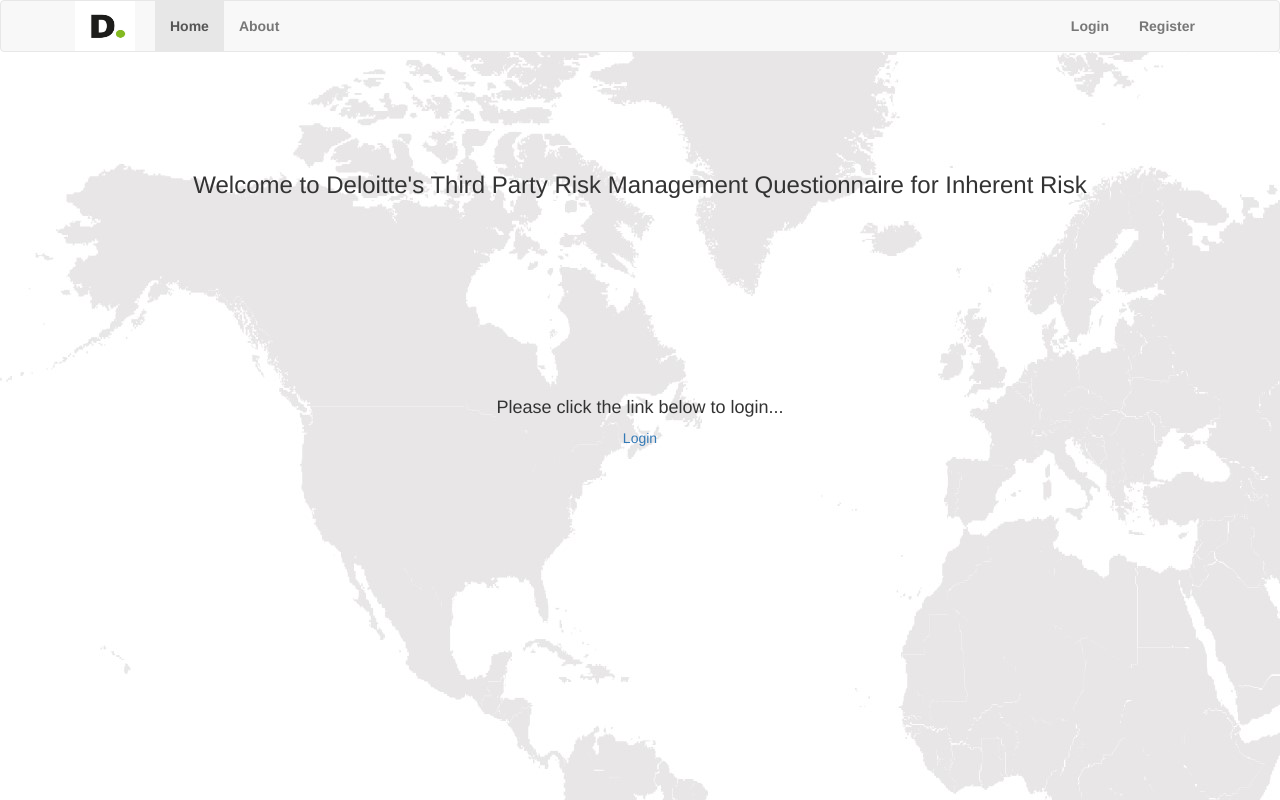
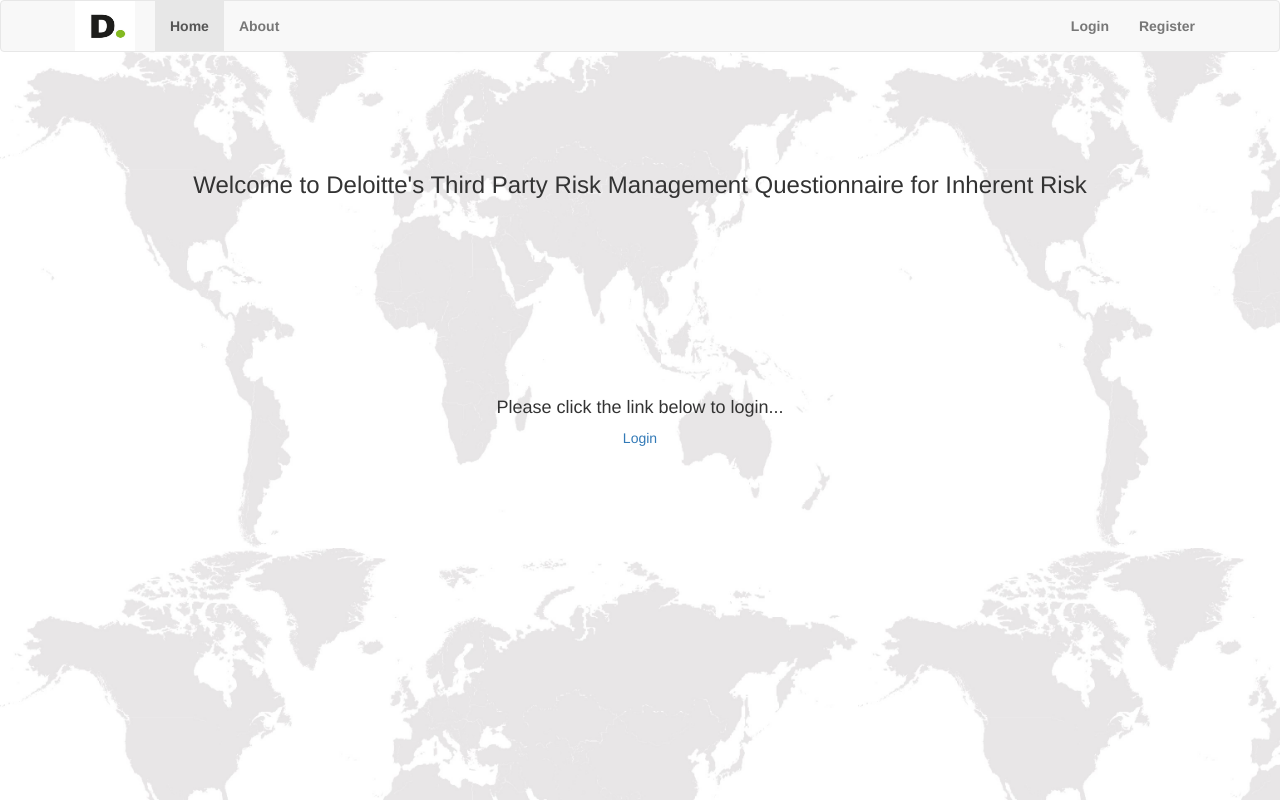
Before and after one commit to 5phiwo/irq, a PHP site: page /index.php in a window 1280 px wide. Run offline with PHP 8.4, Linux system fonts and the light colour scheme.

Commit message:
bg-img-manny

```diff
--- a/inc/templates/header.php
+++ b/inc/templates/header.php
@@ -3,7 +3,7 @@
         <title>IRQ</title>
         <link rel="stylesheet" type="text/css" href="assets/css/bootstrap/css/bootstrap.min.css">
     </head>
-    <body style="background-image: url(assets/images/Picture1.jpg)">
+<body style="background-image: url(assets/images/Picture1.jpg); background-size: contain;">
     <nav class="navbar navbar-default">
         <div class="container">
             <!-- Brand and toggle get grouped for better mobile display -->
```
